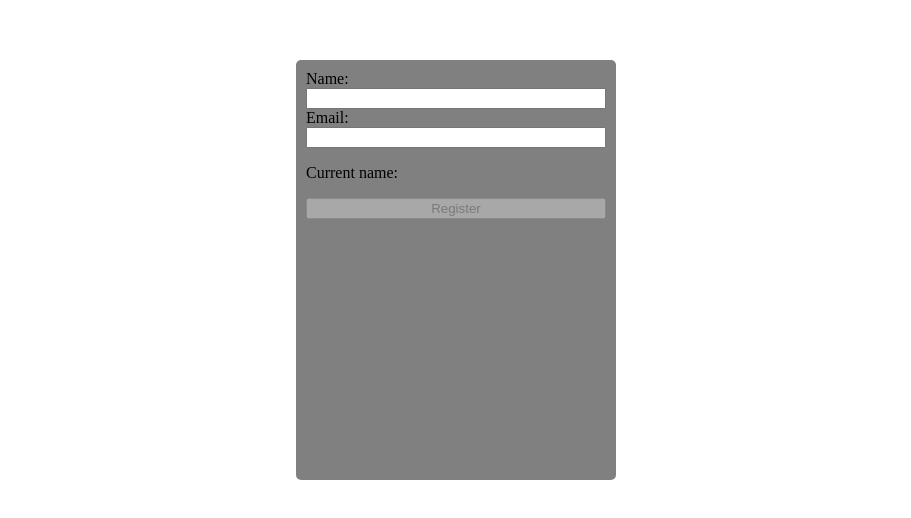
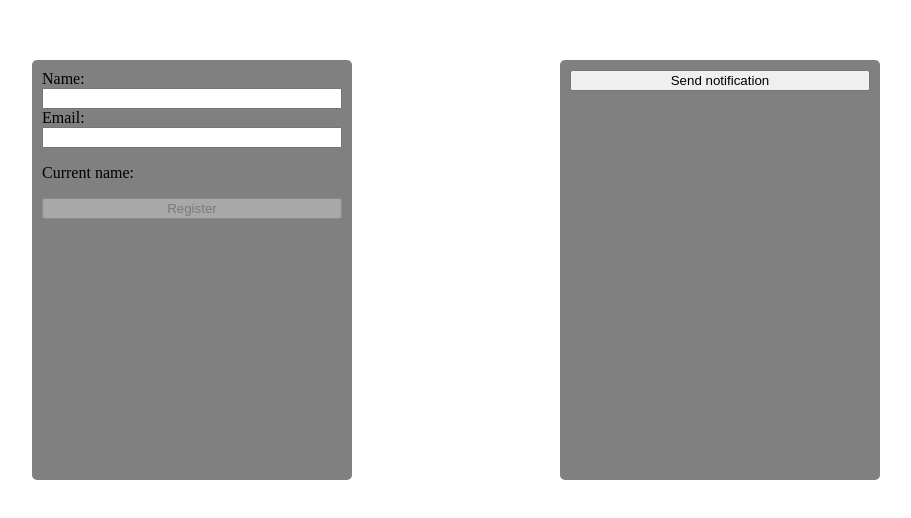
Before and after one commit to VictorRSilva05/pratica-angular-1, an Angular app: page / in a window 1280 px wide. Shown: the part 138-656 px from the top of the page, without its empty margins (184-1095 px from the left). Built offline with nearby package versions, Linux system fonts and the light colour scheme.

Commit message:
feat: exercise 3

```diff
--- a/src/app/app-module.ts
+++ b/src/app/app-module.ts
@@ -4,19 +4,12 @@ import { BrowserModule } from '@angular/platform-browser';
 import { AppRoutingModule } from './app-routing-module';
 import { App } from './app';
 import { ReactiveFormsModule } from '@angular/forms';
+import { Notification } from './notification/notification';
 
 @NgModule({
-  declarations: [
-    App
-  ],
-  imports: [
-    BrowserModule,
-    AppRoutingModule,
-    ReactiveFormsModule,
-  ],
-  providers: [
-    provideBrowserGlobalErrorListeners(),
-  ],
-  bootstrap: [App]
+  declarations: [App, Notification],
+  imports: [BrowserModule, AppRoutingModule, ReactiveFormsModule],
+  providers: [provideBrowserGlobalErrorListeners()],
+  bootstrap: [App],
 })
-export class AppModule { }
+export class AppModule {}
--- a/src/app/app.html
+++ b/src/app/app.html
@@ -10,7 +10,10 @@
       <p>Current name: {{ userForm.value.name }}</p>
 
       <button [disabled]="userForm.invalid" (click)="registerLogs()">Register</button>
+
+      <p *ngIf="notification">Notification received!</p>
     </div>
   </form>
 
+  <app-notification [username]="userForm.value.name ?? ''"  (notificationSent)="showNotification()"></app-notification>
 </div>
--- a/src/app/app.scss
+++ b/src/app/app.scss
@@ -1,6 +1,6 @@
 .container {
     display: flex;
-    justify-content: center;
+    justify-content: space-evenly;
     align-items: center;
     height: 100vh;
 }
--- a/src/app/app.ts
+++ b/src/app/app.ts
@@ -9,6 +9,8 @@ import { FormControl, FormGroup, Validators } from '@angular/forms';
 })
 export class App {
 
+  notification: boolean = false;
+
   userForm = new FormGroup({
     name: new FormControl('', [Validators.required]),
     email: new FormControl('', [Validators.required]),
@@ -18,4 +20,8 @@ export class App {
     console.log(this.userForm.value);
   }
 
+  public showNotification(){
+    this.notification = true;
+  }
+
 }
--- /dev/null
+++ b/src/app/notification/notification.html
@@ -0,0 +1,5 @@
+    <div class="card">
+      <p *ngIf="username.length > 1">Hello, {{username}}!</p>
+
+      <button (click)="sendNotification()">Send notification</button>
+    </div>
--- /dev/null
+++ b/src/app/notification/notification.scss
@@ -0,0 +1,16 @@
+.container {
+    display: flex;
+    justify-content: center;
+    align-items: center;
+    height: 100vh;
+}
+
+.card {
+    display: flex;
+    flex-direction: column;
+    padding: 10px;
+    width: 300px;
+    height: 400px;
+    background-color: grey;
+    border-radius: 5px;
+}
--- /dev/null
+++ b/src/app/notification/notification.ts
@@ -0,0 +1,18 @@
+import { Component, EventEmitter, Input, Output } from '@angular/core';
+
+@Component({
+  selector: 'app-notification',
+  standalone: false,
+  templateUrl: './notification.html',
+  styleUrl: './notification.scss',
+})
+export class Notification {
+
+  @Input() username: string = '';
+
+  @Output() notificationSent = new EventEmitter<void>();
+
+  public sendNotification(){
+    this.notificationSent.emit();
+  }
+}
```
Also changed, not shown: 1 other file (tests, documents, lock files or other folders).
